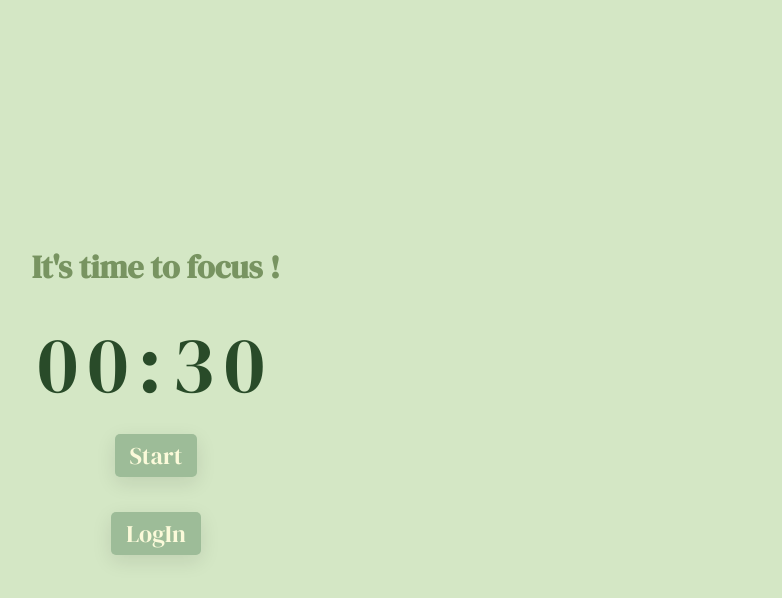
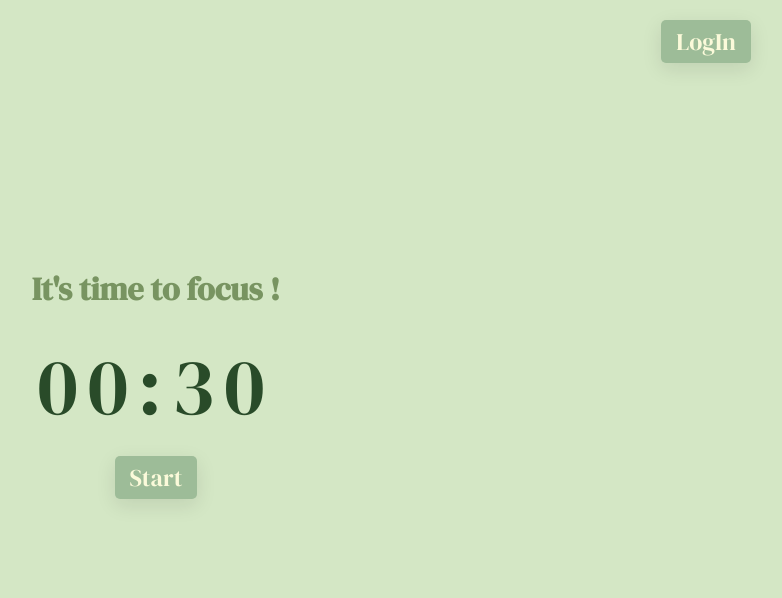
Before and after one commit to cone26/pomo_client, a Next.js app: page / in a window 1280 px wide. Shown: the top 598 px of the page, without its empty margins (484-1266 px from the left). Built offline with nearby package versions, Linux system fonts and the light colour scheme; no server answers.

Commit message:
login position

```diff
--- a/src/Component/SignInButton.tsx
+++ b/src/Component/SignInButton.tsx
@@ -8,7 +8,7 @@ function SignInButton() {
     if(session && session.user) {
         return (
             <button
-                className="px-12 py-4 border rounded-xl bg-red-300"
+                className="px-12 py-4 border rounded-xl bg-red-300 logout"
                 onClick={() => signOut()}
             >
                 {session.user.name}님 Log Out
@@ -17,7 +17,7 @@ function SignInButton() {
     }
     return (
         <button
-            className="px-12 py-4 border rounded-xl bg-yellow-300"
+            className="px-12 py-4 border rounded-xl bg-yellow-300 login"
             onClick={() => signIn()}
         >
             LogIn
--- a/src/app/globals.css
+++ b/src/app/globals.css
@@ -90,3 +90,9 @@ button {
 button:hover {
     background: #43766C;
 }
+
+.login {
+    position: absolute;
+    top:20px;
+    right:40px;
+}
```
